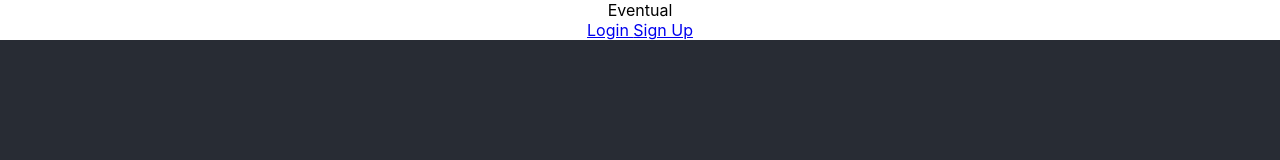
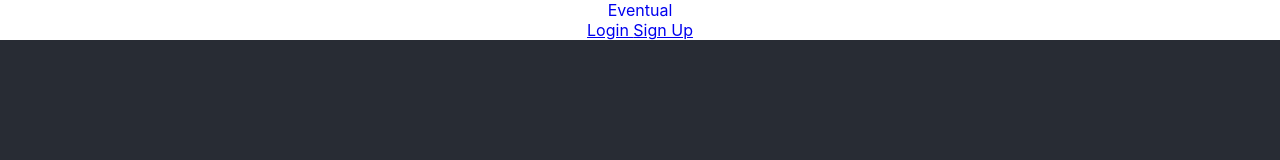
Before and after one commit to Ocsof/Eventual, a React (Create React App) app in the folder eventual/: page / in a window 1280 px wide. Shown: the top 160 px of the page. Built offline with nearby package versions, Linux system fonts and the light colour scheme.

Commit message:
add cmp Home

```diff
--- a/eventual/src/App.css
+++ b/eventual/src/App.css
@@ -36,3 +36,9 @@
     transform: rotate(360deg);
   }
 }
+
+.aside {
+  font-family: -apple-system, BlinkMacSystemFont, 'Segoe UI', 'Roboto', 'Oxygen', 'Ubuntu', 'Cantarell', 'Fira Sans', 'Droid Sans', 'Helvetica Neue', sans-serif;
+  font-size: medium;
+  text-decoration: none;
+}
--- a/eventual/src/App.js
+++ b/eventual/src/App.js
@@ -1,22 +1,26 @@
 import './App.css';
 import SignUp from "./cmp/SignUp";
+import Home from "./cmp/Home";
 import Login from "./cmp/Login";
 import {
     BrowserRouter as Router,
     Route,
+    Routes,
     NavLink,
-    Routes
+    Link
 } from "react-router-dom";
+
 
 function App() {
   return (
       <div className="App">
-          <aside>Eventual</aside>
           <Router>
+              <aside><Link to="/" className="aside">Eventual </Link></aside>
               <NavLink to="/login">Login </NavLink>
               <NavLink to="/signup">Sign Up </NavLink>
               <header className="App-header">
                   <Routes>
+                      <Route path="/" element={<Home/>} />
                       <Route exact path="/login" element={<Login/>} />
                       <Route exact path="/signup" element={<SignUp />} />
                   </Routes>
--- /dev/null
+++ b/eventual/src/cmp/Home.js
@@ -0,0 +1,11 @@
+import React from 'react';
+
+const Home = () => {
+    return (
+        <div className="App">
+
+        </div>
+    );
+};
+
+export default Home;
--- a/eventual/src/cmp/Login.js
+++ b/eventual/src/cmp/Login.js
@@ -49,7 +49,7 @@ class Login extends React.Component {
                     <br/>
                     <label>
                         Password:
-                        <input type="text" alt="password" value={this.state.password} onChange={this.handlePasswordChange} />
+                        <input type="password" alt="password" value={this.state.password} onChange={this.handlePasswordChange} />
                     </label>
                     <br/>
                     <input type="submit" value="Submit" />
```
